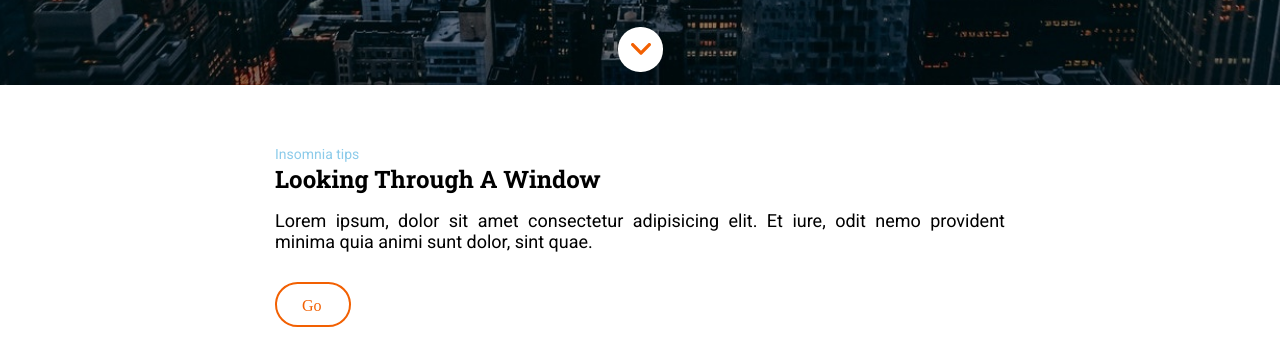
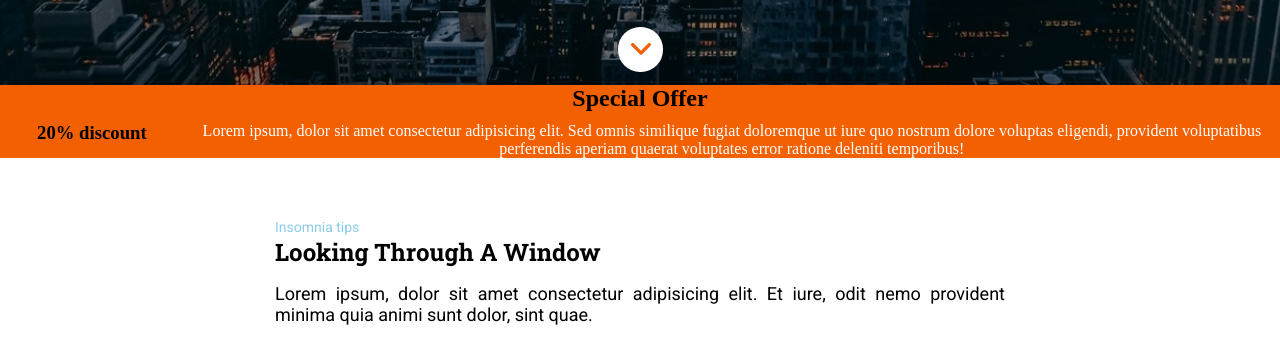
Before and after one commit to Adalab/modulo-1-evaluacion-final-JuditAldeguer, a website: page public/index.html in a window 1280 px wide. Shown: the part 715-1067 px from the top of the page. Drawn offline with Linux system fonts and the light colour scheme.

Commit message:
width subtitle

```diff
--- a/public/index.html
+++ b/public/index.html
@@ -45,6 +45,19 @@
     </header>
 
     <main class="main">
+      <section class="special-offer">
+        <h2 class="special-offer__title">Special Offer</h2>
+        <div class="special-offer__div">
+          <h3 class="special-offer__subtitle">20% discount</h3>
+          <p class="special-offer__p">
+            Lorem ipsum, dolor sit amet consectetur adipisicing elit. Sed omnis
+            similique fugiat doloremque ut iure quo nostrum dolore voluptas eligendi,
+            provident voluptatibus perferendis aperiam quaerat voluptates error
+            ratione deleniti temporibus!
+          </p>
+        </div>
+      </section>
+
       <section class="main__info-container">
         <small class="main__info-container--small"> Insomnia tips </small>
         <article class="main__info-container--article">
--- a/src/scss/layout/_page.scss
+++ b/src/scss/layout/_page.scss
@@ -158,3 +158,31 @@
     // }
   }
 }
+
+/*-----*/
+.special-offer {
+  width: 100%;
+  background-color: $bright-orange;
+  flex-direction: column;
+  text-align: center;
+  &__title {
+    padding-bottom: 10px;
+  }
+  &__subtitle {
+    @media (min-width: 768px) {
+      width: 20%;
+    }
+  }
+  &__p {
+    color: $white;
+  }
+  @media (min-width: 768px) {
+    flex-direction: row;
+  }
+  &__div {
+    @media (min-width: 768px) {
+      display: flex;
+      flex-direction: row;
+    }
+  }
+}
```
Also changed, not shown: src/html/partials/page-partials/special-offer.html (added, +12 -0 lines), src/html/partials/page.html (+1 -0 lines), public/assets/css/main.css, 1 other file.
